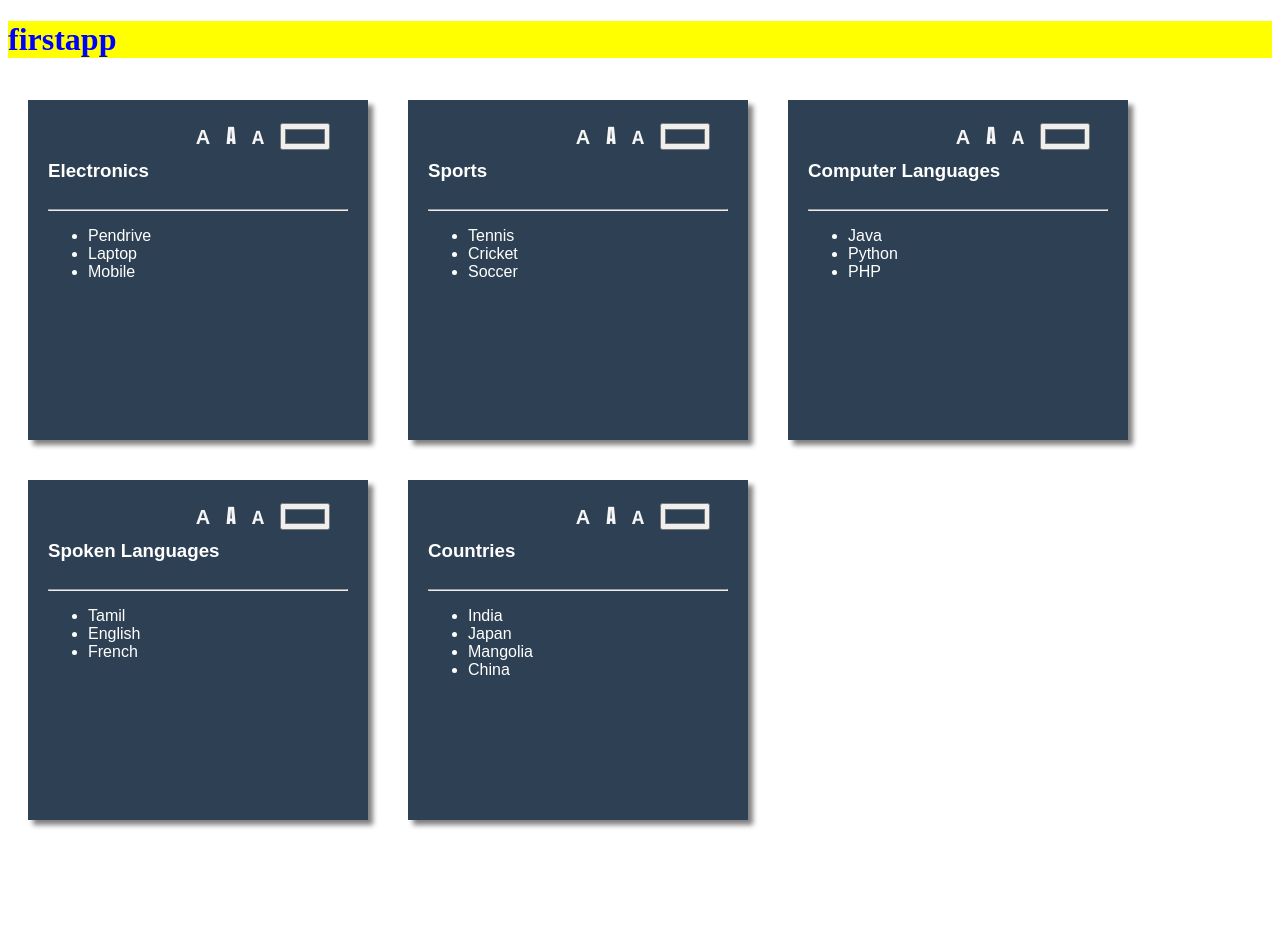
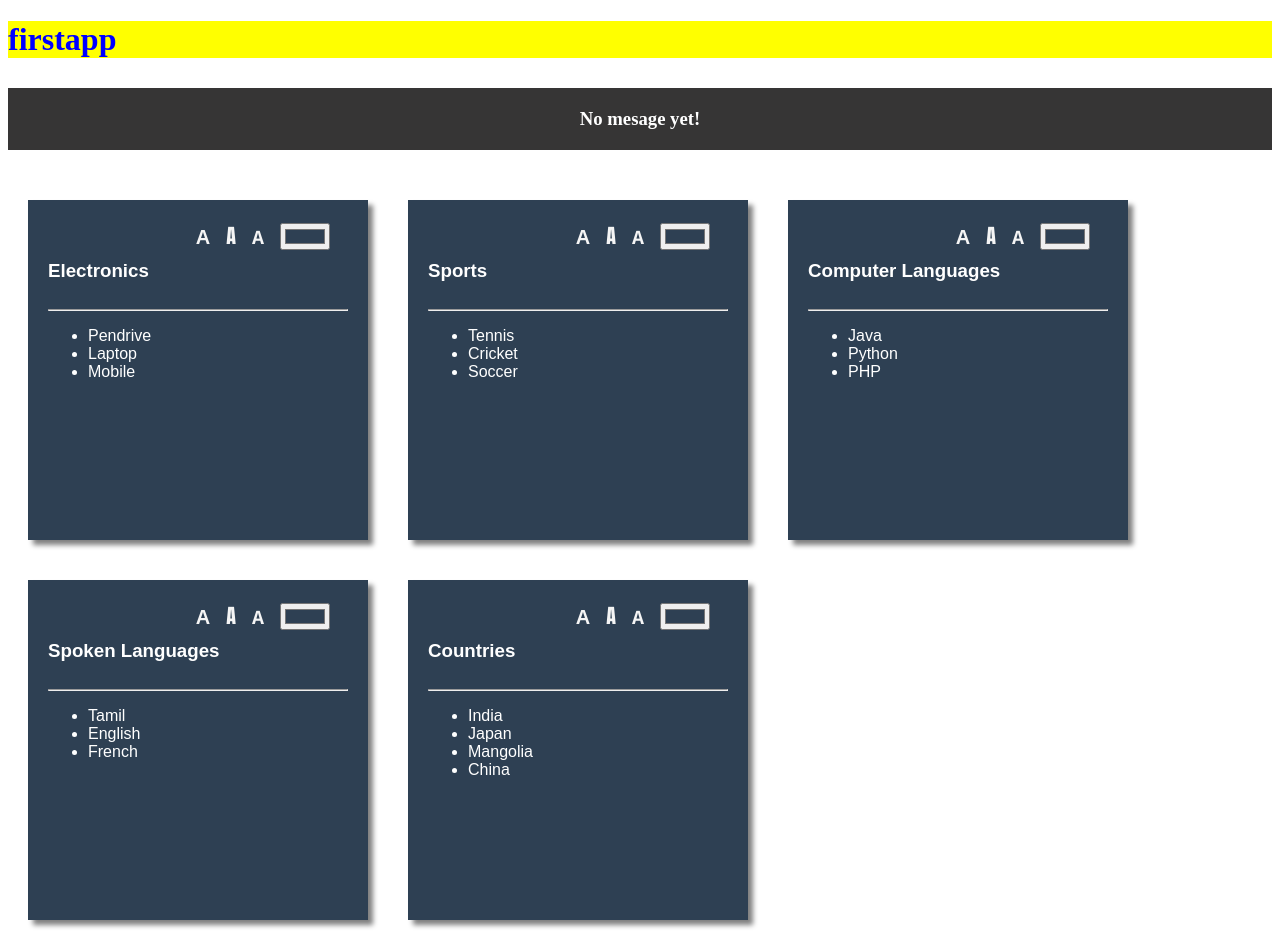
Before and after one commit to vinodhconnects/angular-first-app, an Angular app: page / in a window 1280 px wide. Before the commit the page ends 840 px from the top, so only its background shows below. Built offline with nearby package versions, Linux system fonts and the light colour scheme.

Commit message:
child-to-parent

```diff
--- a/src/app/app.component.css
+++ b/src/app/app.component.css
@@ -2,3 +2,11 @@ h1 {
     color: blue;
     background-color: yellow;
 }
+h3{
+    padding: 20px;
+    background-color: rgb(54, 53, 53);
+    color: white;
+    text-align : center;
+    margin-top: 30px;
+    margin-bottom: 30px;
+}
--- a/src/app/app.component.html
+++ b/src/app/app.component.html
@@ -1,6 +1,10 @@
 <h1> {{ title }} </h1>
+<h3>
+     {{message}}
+</h3>
 <app-box *ngFor="let x of boxtitles;let y=index" [title]="x"
-[items]="boxitems[y]"></app-box>
+[items]="boxitems[y]"
+(itemselect)="processMessage($event,x)"></app-box>
 
 <!--
   <app-box></app-box>
--- a/src/app/app.component.ts
+++ b/src/app/app.component.ts
@@ -7,6 +7,7 @@ import { Component } from '@angular/core';
 })
 export class AppComponent {
   title = 'firstapp';
+  message= "No mesage yet!"
   boxtitles:string[]=["Electronics","Sports","Computer Languages","Spoken Languages","Countries"]
   boxitems:string[][] =[
     ["Pendrive","Laptop","Mobile"],
@@ -15,4 +16,8 @@ export class AppComponent {
     ["Tamil","English","French"],
     ["India","Japan","Mangolia","China"]
   ]
+
+  processMessage(data:string,box:string) {
+     this.message = data + " is selected from box "+box
+  }
 }
--- a/src/app/box/box.component.css
+++ b/src/app/box/box.component.css
@@ -34,3 +34,7 @@
   margin-top: 0px;
   padding: 3px;
 }
+
+li {
+  cursor: pointer;
+}
--- a/src/app/box/box.component.html
+++ b/src/app/box/box.component.html
@@ -9,6 +9,6 @@
     </div>
     <hr/>
     <ul>
-        <li *ngFor="let x of items"> {{x}}</li>
+        <li *ngFor="let x of items" (click)="onItemSelect(x)"> {{x}}</li>
     </ul>
 </div>
--- a/src/app/box/box.component.ts
+++ b/src/app/box/box.component.ts
@@ -1,4 +1,4 @@
-import { Component ,Input } from '@angular/core';
+import { Component ,Input ,Output, EventEmitter} from '@angular/core';
 
 @Component({
   selector: 'app-box',
@@ -14,7 +14,12 @@ export class BoxComponent {
 
     }
 
-    onFontChange(font:string){
+     @Output("itemselect") sendItem:EventEmitter<string> = new EventEmitter<string>()
+
+     onFontChange(font:string):void{
        this.boxStyle = {fontFamily: font}
     }
+    onItemSelect(item:string):void {
+       this.sendItem.emit(item)
+    }
 }
```
Also changed, not shown: 1 other file (tests, documents, lock files or other folders).
